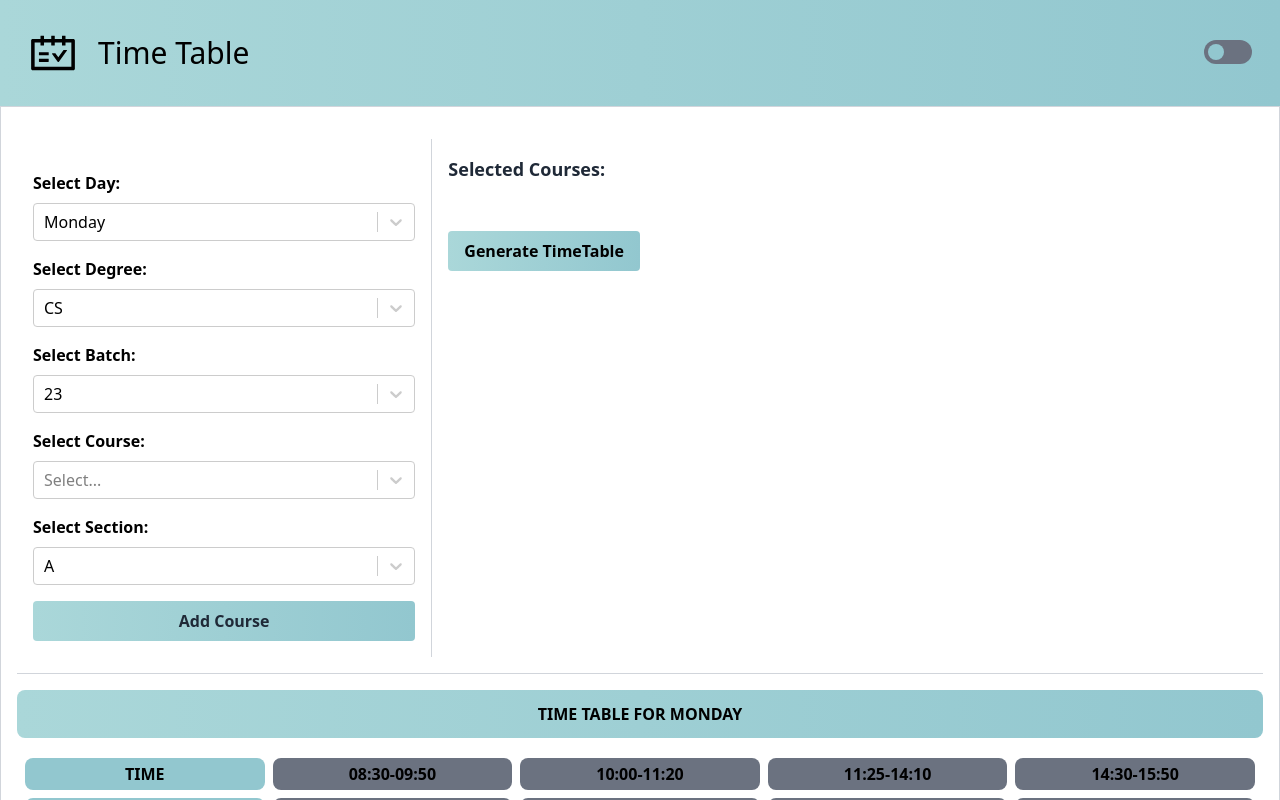
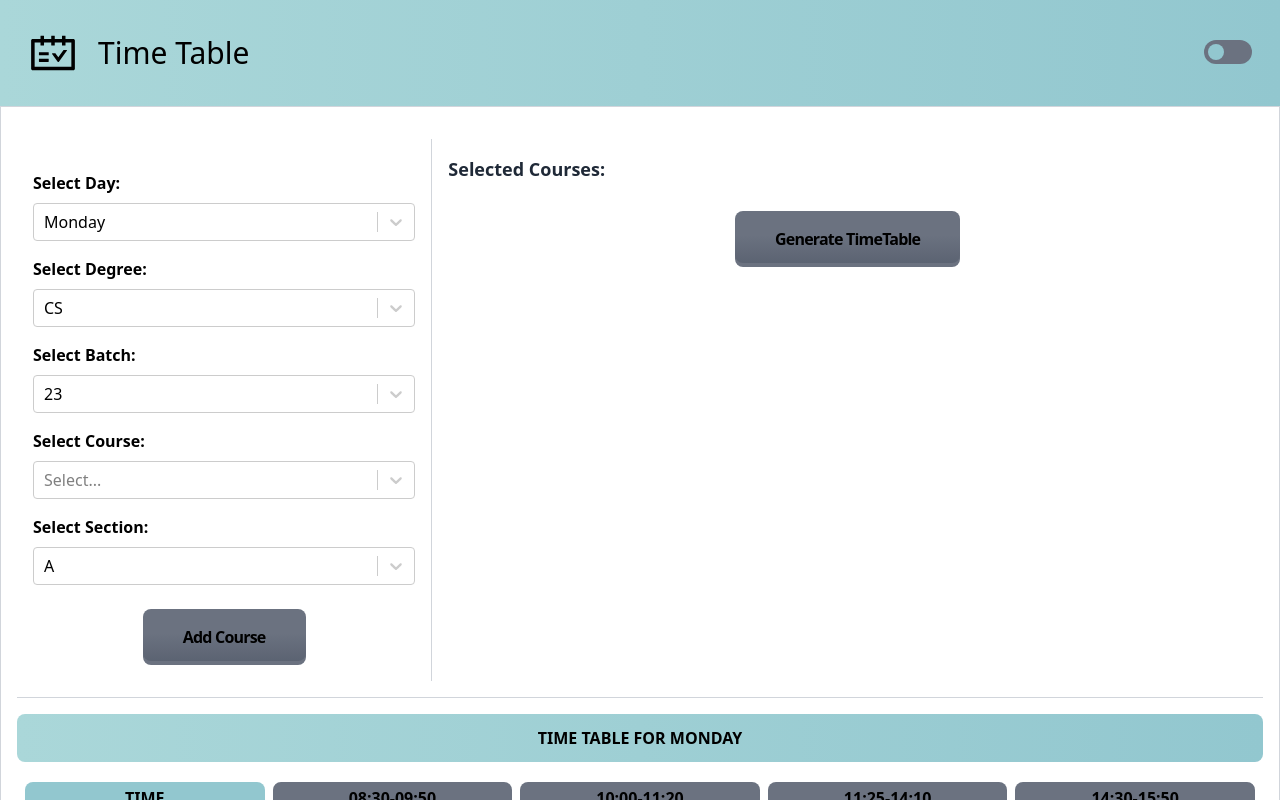
Before and after one commit to DaniyalFaraz2003/Fast-TimeTable-Finder, a React (Vite) app in the folder Frontend/: page / in a window 1280 px wide. Shown: the top 800 px of the page. Built offline with nearby package versions, Linux system fonts and the light colour scheme.

Commit message:
some ui changes (2)

```diff
--- a/Frontend/index.html
+++ b/Frontend/index.html
@@ -7,8 +7,8 @@
 	<title>Fast TimeTable Finder</title>
 </head>
 
-<body>
-	<div id="root" class="container"></div>
+<body class="w-screen m-0 p-0 overflow-x-hidden">
+	<div id="root" class="w-full"></div>
 	<script type="module" src="/src/main.jsx"></script>
 </body>
 
--- a/Frontend/src/Components/Body.jsx
+++ b/Frontend/src/Components/Body.jsx
@@ -1,6 +1,5 @@
 import React from "react";
 import { useState } from "react";
-
 import Select2, { SELECT2_TYPE_CLASSES } from "./select2/select2.component";
 
 import {
@@ -12,9 +11,9 @@ import {
   dayOptions,
 } from "../data.mjs";
 
-import Table from "./table/table.component";
-import VTable from "./table/vtable.component";
+import Button from "./Button/button.component";
 import Timetable from "./table/timetable.component";
+
 const filterCourse = (inputValue) => {
   return courseOptions.filter((i) =>
     i.label.toLowerCase().includes(inputValue.toLowerCase())
@@ -185,20 +184,19 @@ const Body = ({isDarkmode}) => {
             onChange={onSectionChange}
             options={sectionOptions}
           />
-
-          <button
-            className="transition-colors duration-75 mt-4 bg-gradient-to-l dark:from-dark-violet dark:to-dark-purple from-light-blue to-light-cyan dark:text-white  text-gray-800 font-bold py-2 px-4 rounded
-            hover:dark:from-dark-purple hover:dark:to-dark-violet hover:from-light-cyan hover:to-light-blue  "
-            onClick={addCourse}
-          >
-            Add Course
-          </button>
+          <div className="flex justify-center align-middle pt-3 mt-3">
+            <Button
+              onClick={addCourse}
+            >
+              Add Course
+            </Button>
+          </div>
         </div>
         <div className="showcourses p-4 flex-col basis-2/3">
           <p className="text-lg font-bold text-gray-800 mb-2 dark:text-white">
             Selected Courses:
           </p>
-          <div className="courses flex w-full flex-wrap gap-5">
+          <div className="courses flex w-full flex-wrap">
             {courses.map((course, index) => {
               return (
                 <CourseSegment
@@ -209,10 +207,10 @@ const Body = ({isDarkmode}) => {
               );
             })}
           </div>
-          <div className="flex self-end w-full">
-            <button className="mt-10 bg-gradient-to-l dark:from-dark-violet dark:to-dark-purple from-light-blue to-light-cyan dark:text-white hover:bg-blue-700 text-black font-bold py-2 px-4 rounded justify-self-center">
+          <div className="flex self-end w-full mt-5 justify-center">
+            <Button>
               Generate TimeTable
-            </button>
+            </Button>
           </div>
         </div>
       </div>
--- /dev/null
+++ b/Frontend/src/Components/Button/button.component.jsx
@@ -0,0 +1,9 @@
+export default function Button({onClick,children}){
+    return(
+        <a onClick = {onClick} href="#_" class="relative inline-flex items-center justify-center px-10 py-4 overflow-hidden font-medium tracking-tighter dark:text-white text-black bg-gray-500 rounded-lg group">
+            <span class="absolute w-0 h-0 transition-all duration-500 ease-out dark:bg-dark-purple bg-light-blue rounded-full group-hover:w-56 group-hover:h-56"></span>
+            <span class="absolute inset-0 w-full h-full -mt-1 rounded-lg opacity-30 bg-gradient-to-b from-transparent via-transparent to-gray-700"></span>
+            <p class="relative font-bold text-md">{children}</p>
+        </a>
+    )
+}
--- a/Frontend/tailwind.config.js
+++ b/Frontend/tailwind.config.js
@@ -9,7 +9,7 @@ export default {
         'dark-purple':'#3C0753',
         'light-blue': '#92C7CF',
         'light-cyan': '#AAD7D9',
-        'dark-body': '#141E46'
+        'dark-body': '#0A0A0A'
       }
     },
   },
```
